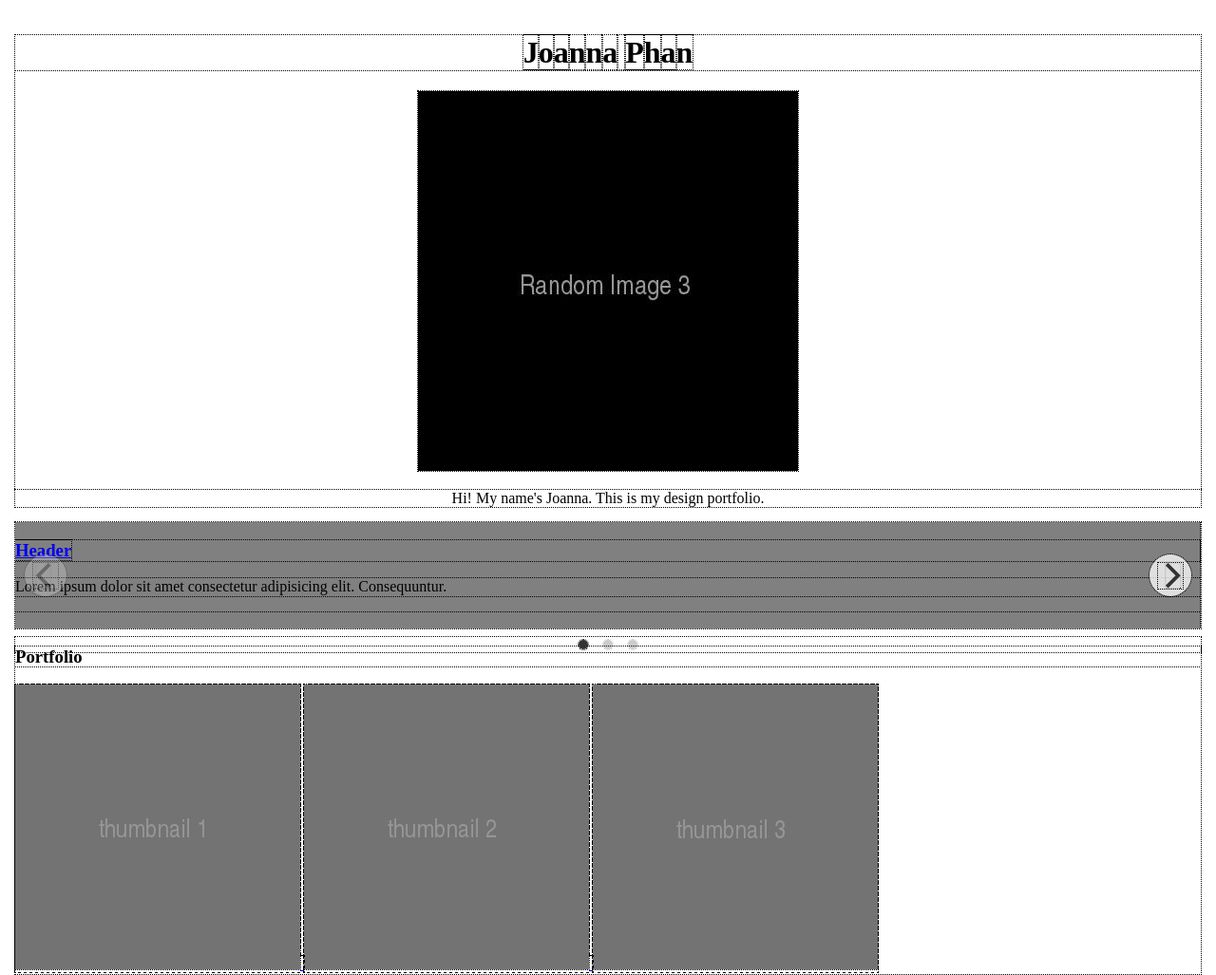
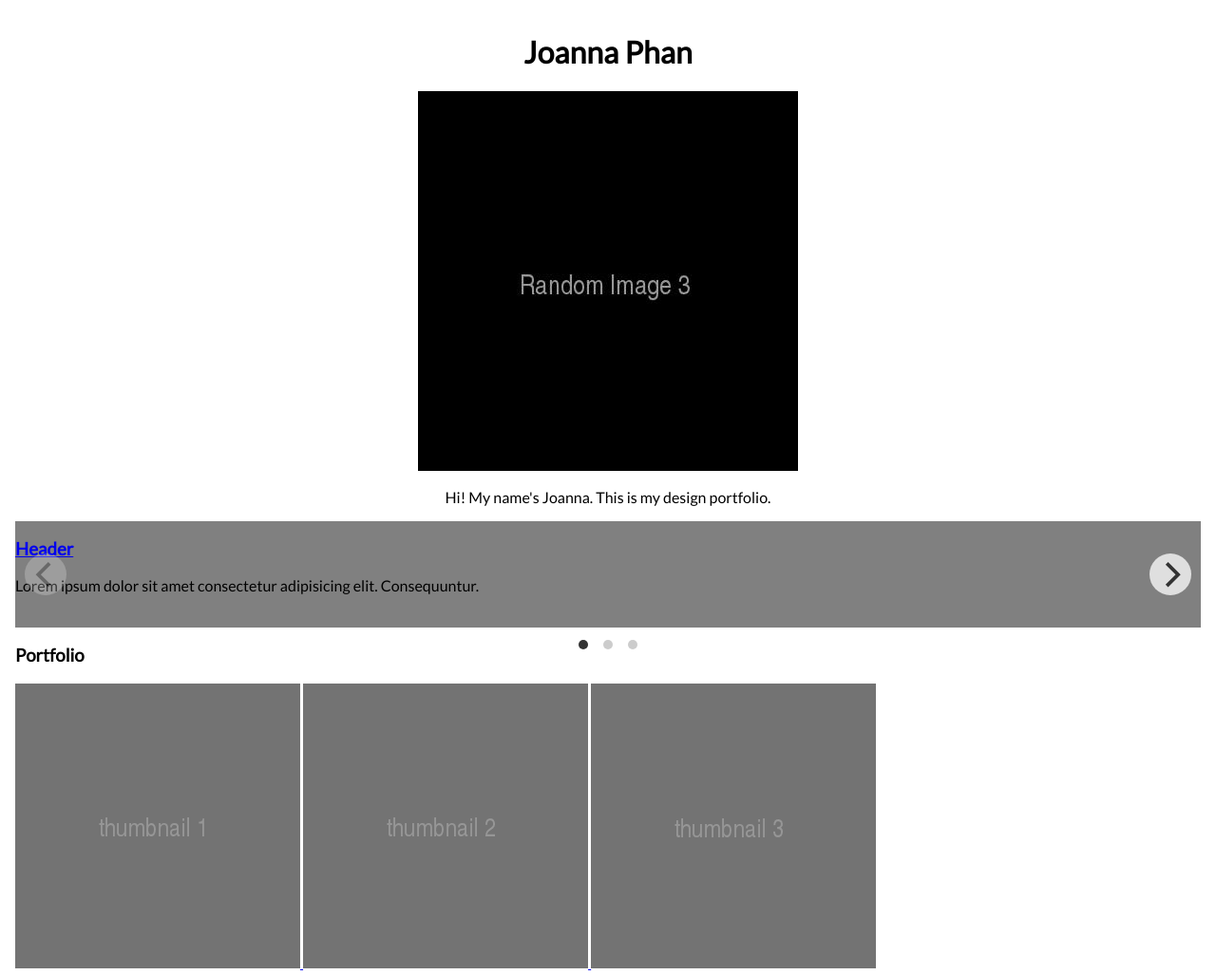
Before and after one commit to fishjam000/joanna-phan-portfolio, a plain HTML site: page index.html in a window 1280 px wide. Shown: the top 1027 px of the page at 95% size. Drawn offline with nearby package versions, Linux system fonts and the light colour scheme.

Commit message:
Update styles.css
Starting initial CSS styling

```diff
--- a/css/styles.css
+++ b/css/styles.css
@@ -6,9 +6,11 @@
   * Remove when done
 */
 
-* {
+@import url('https://fonts.googleapis.com/css2?family=Lato&display=swap');
+
+/* * {
     outline: 1px dotted black;
-}
+} */
 
 /******************************
 Main Container/Wrapper
@@ -42,3 +44,11 @@
   background: gray;
   width: 100%;
 }
+
+
+/******************************
+Typography
+******************************/
+body {
+  font-family: 'Lato', sans-serif;
+}
```
